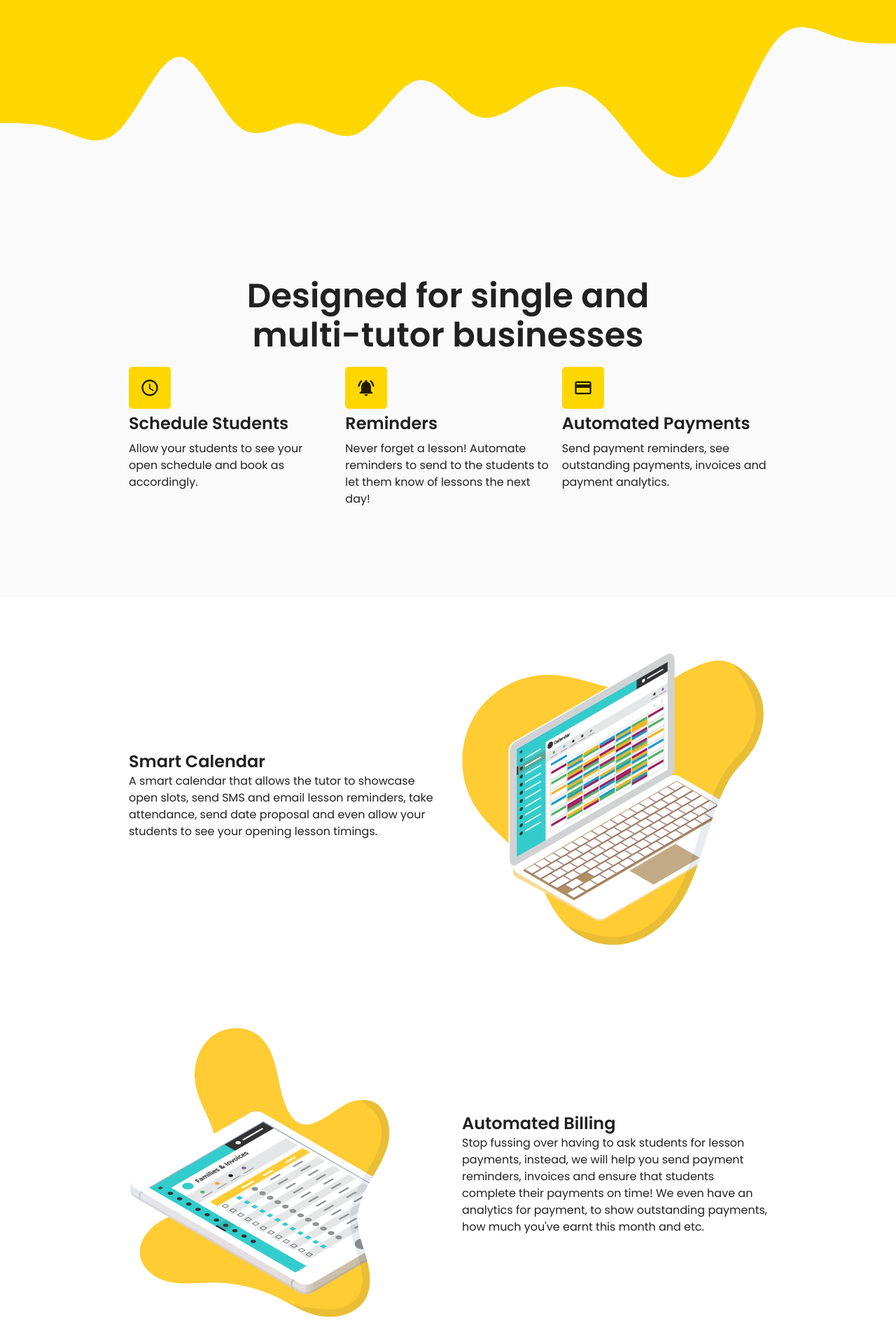
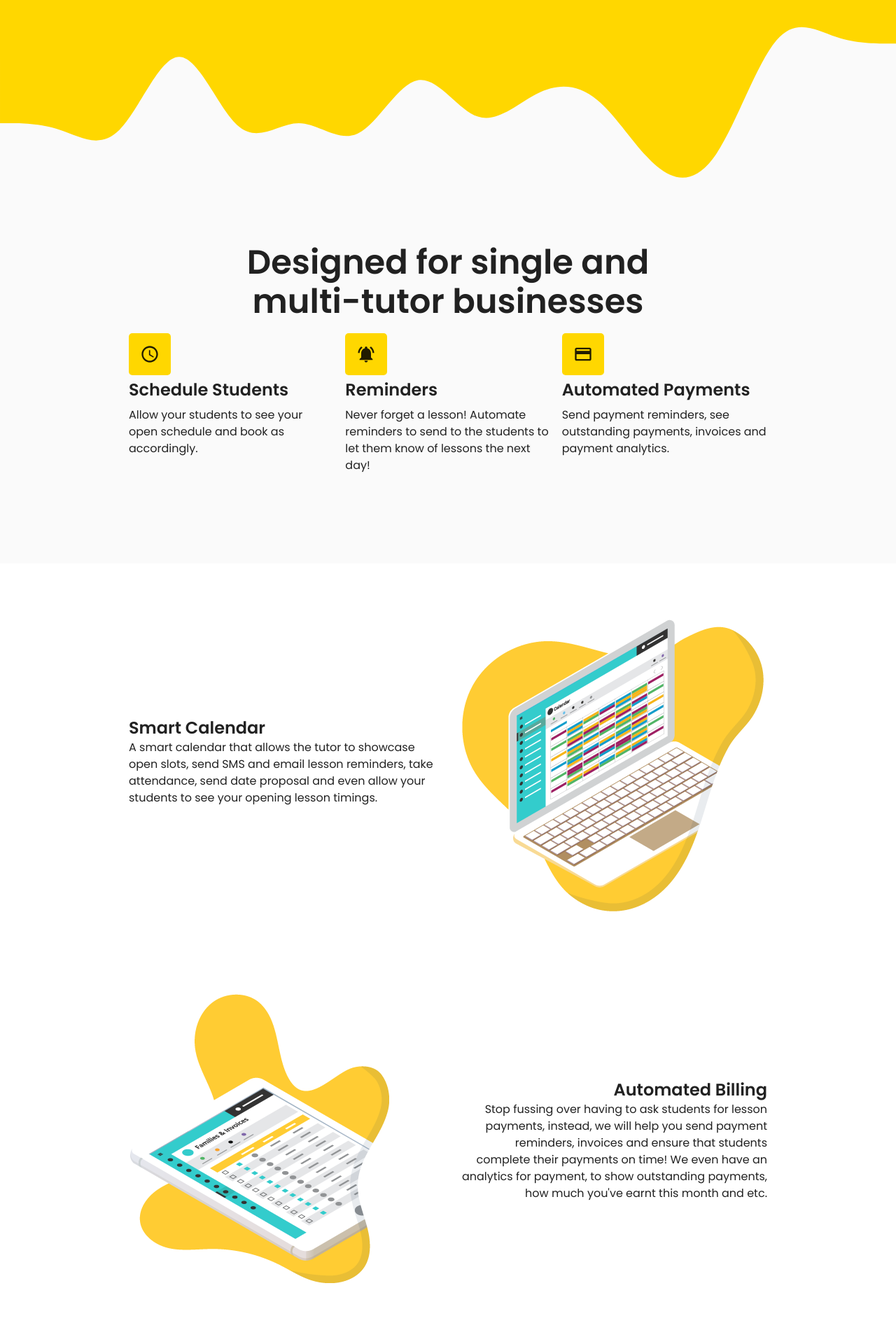
Before and after one commit to seekerpig/material-ui-demo, a React (Create React App) app in the folder myfrontend/: page / in a window 1280 px wide. Shown: the part 540-2460 px from the top of the page at 70% size. Built offline with nearby package versions, Linux system fonts and the light colour scheme.

Commit message:
new build, added text align on rightcontainer

```diff
--- a/myfrontend/src/Pointer3.js
+++ b/myfrontend/src/Pointer3.js
@@ -10,7 +10,7 @@ const useStyles = makeStyles((theme) => ({
     container: {
         //backgroundColor: theme.palette.background.paper,
         //backgroundColor: 'transparent',
-        padding: theme.spacing(6, 0, 6),
+        padding: theme.spacing(0, 0, 6),
         margin:'5rem',
         [theme.breakpoints.down('sm')]:{
             padding: theme.spacing(0, 0, 6),
--- a/myfrontend/src/RightContainer.js
+++ b/myfrontend/src/RightContainer.js
@@ -29,8 +29,8 @@ function RightContainer() {
                         <img alt="Calendar" src={img2}></img>
                     </Grid>
                     <Grid item xs={12} md={6}>
-                        <Typography variant="h5">Automated Billing</Typography>
-                        <Typography variant="body1">
+                        <Typography variant="h5" align="right">Automated Billing</Typography>
+                        <Typography variant="body1" align="right">
                             Stop fussing over having to ask students for lesson payments,
                             instead, we will help you send payment reminders, invoices and ensure that students complete
                             their payments on time! We even have an analytics for payment, to show outstanding payments,
```
